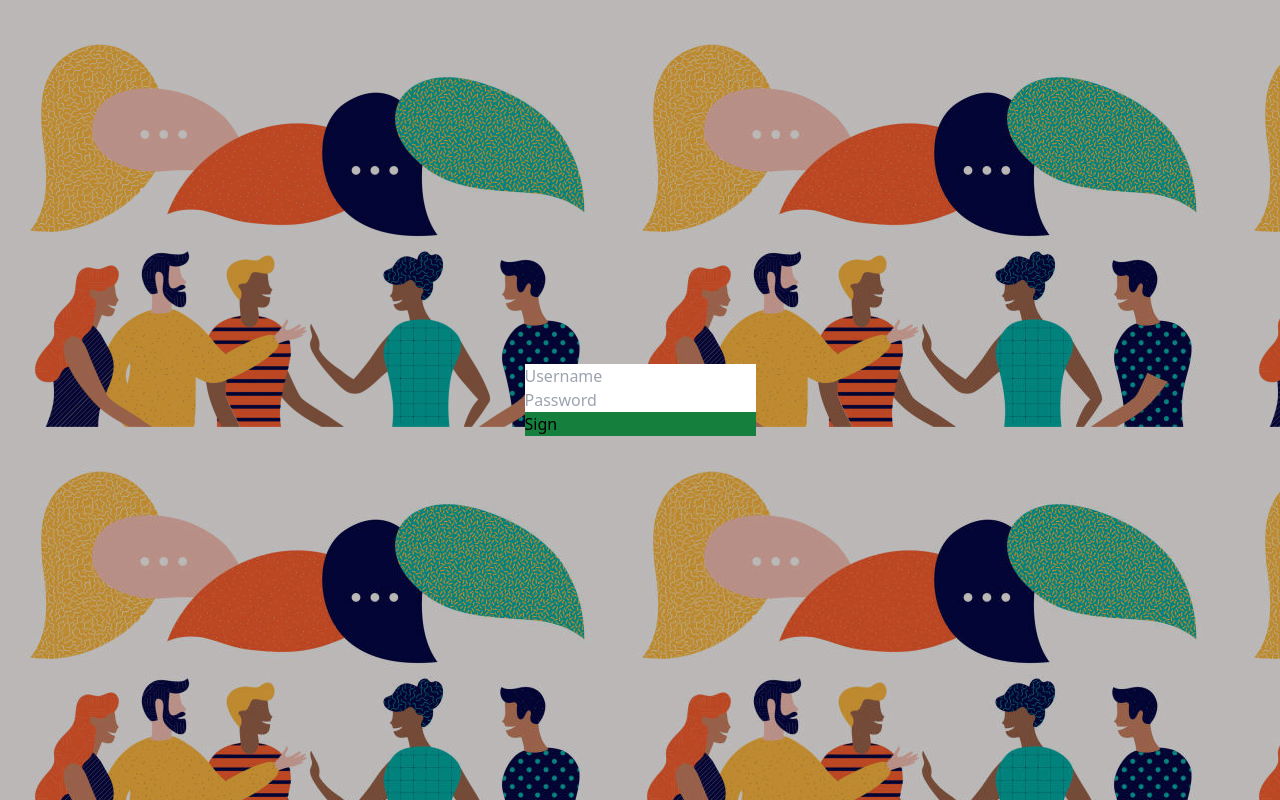
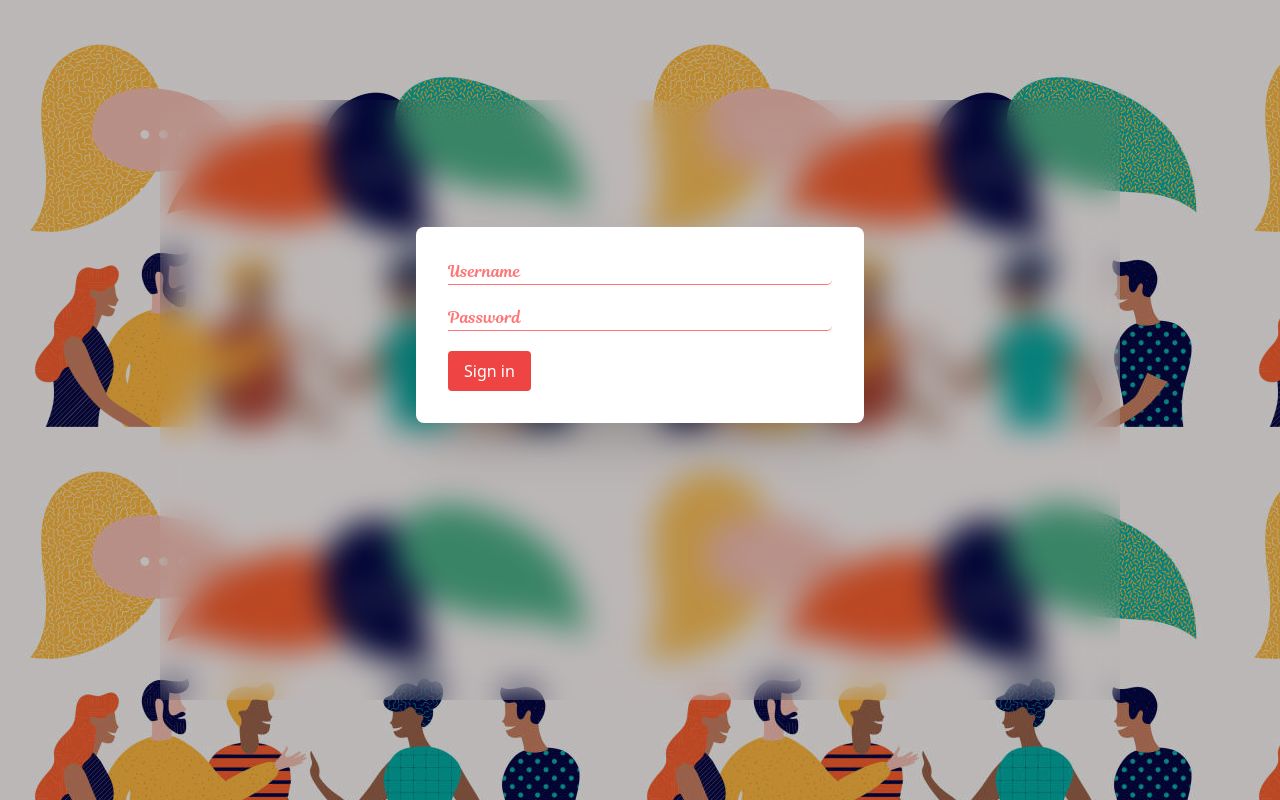
Before and after one commit to Stephen842/Afrex_chat, a Django app: page /login/ in a window 1280 px wide. Run offline with Django 5.2, Linux system fonts and the light colour scheme; style sheets or scripts are compiled from the project's sources.

Commit message:
spent my whole day trying to create a better UI, only to succeed in that by evening, used tailwindcss(for every part except styling the form) and CSS(To style the form input component)

```diff
--- a/Afrex/Chat/forms.py
+++ b/Afrex/Chat/forms.py
@@ -32,5 +32,17 @@ class RegistrationForm(UserCreationForm):
 
 
 class LoginForm(forms.Form):
-    username = forms.CharField(max_length=50, required=True)
-    password = forms.CharField(max_length=25, widget=forms.PasswordInput)
+    username = forms.CharField(
+        max_length=50,
+        required=True,
+        widget=forms.TextInput(
+            attrs={"class": "form-control", "placeholder": "Username"}
+        ),
+    )
+
+    password = forms.CharField(
+        max_length=25,
+        widget=forms.PasswordInput(
+            attrs={"class": "form-control", "placeholder": "Password"}
+        ),
+    )
--- /dev/null
+++ b/Afrex/Chat/static/style.css
@@ -0,0 +1,22 @@
+/* Including Magnolia Script font */
+@font-face {
+    font-family: 'Magnolia Script';
+    src: url('Magnolia-Script.otf') format('opentype');
+}
+
+.form-control{
+    width: 100%;
+    color: #333;
+    font-family: 'Magnolia Script', sans-serif;
+    background: transparent;
+    outline: none;
+    border: none;
+    border-bottom: 1px solid #ff7474;
+    border-bottom-right-radius: 5px;
+    border-color: #ff7474;
+}
+
+.form-control::placeholder {
+    color: #ff7474;
+    font-family: 'Magnolia Script', sans-serif;
+}
--- a/Afrex/Chat/templates/pages/signin.html
+++ b/Afrex/Chat/templates/pages/signin.html
@@ -9,11 +9,15 @@
         <meta name = 'description' content = 'Afrex Chat System connects users across Africa with real-time messaging, promoting collaboration and community engagement through simple registration, login, and messaging features.'>
         <meta name = 'robots' content = 'index, follow'>
         <meta name = 'keyword' content = 'Chat, Afrex, Chatapp, information, community, communication'>
+        <link rel="preconnect" href="https://fonts.googleapis.com">
+        <link rel="preconnect" href="https://fonts.gstatic.com" crossorigin>
+        <link href="https://fonts.googleapis.com/css2?family=Tangerine:wght@400;700&display=swap" rel="stylesheet">
         <link rel = 'stylesheet' href='https://unpkg.com/boxicons@2.1.4/css/boxicons.min.css'>
         <link rel = 'stylesheet' href='https://cdn.jsdelivr.net/npm/bootstrap-icons@1.11.3/font/bootstrap-icons.min.css'>
         <link href="https://cdn.jsdelivr.net/npm/tailwindcss@2.2.19/dist/tailwind.min.css" rel="stylesheet">
-        <!-- <link rel="stylesheet" href="{% static 'src/npx tailwindcss -i ./static/src/input.css -o ./static/src/output.cssoutput.css' %}"> -->
-        <link rel="stylesheet" href="{% static 'src/output.css' %}"> <!-- this line down to the 'end compress' is meant for tailwindcss functioning, cos i just finished installing on my local machines-->
+        <link rel="stylesheet" href="{% static 'src/npx tailwindcss -i ./static/src/input.css -o ./static/src/output.cssoutput.css' %}">
+        <link rel="stylesheet" href="{% static 'src/output.css' %}"> <!-- this line is meant for tailwindcss functioning, cos i just finished installing on my local machines-->
+        <link rel="stylesheet" href="{% static 'style.css' %}">
         <title> {{ title }}</title>
     </head>
 
@@ -22,19 +26,21 @@
             <div style="background-image: url(../../static/chat.jpg);">
                 <div class="absolute inset-0 bg-black opacity-25"></div> <!-- i added opacity to reduce the illumination coming from the background image -->
                 <div class="flex items-center justify-center h-screen">
-                    <div class = 'backdrop-blur-lg h-140 w-120 bg-green-700'>
-		                <form method = 'POST'>
-			                {% csrf_token %}
-                            <div>
-			                    <input type = 'text' id = '{{form.username}}' name = 'username' placeholder = 'Username'>
-                            </div>
-                            <div>
-                                <input type = 'password' id = '{{form.password}}' name = 'password' placeholder = 'Password'>
-                            </div>
-                            <div>
-			                    <input type = 'submit' value = 'Sign '/>
-                            </div>
-		                </form>
+                    <div class = 'backdrop-blur-lg h-3/4 w-3/4 bg-translucent-gray'>
+                        <div class = 'flex items-center justify-center h-3/4'>
+		                    <form method = 'POST' class='w-full max-w-md p-8 bg-white rounded-lg shadow-2xl'>
+			                    {% csrf_token %}
+                                <div class='mb-5 w-full'>
+			                        {{ form.username }}
+                                </div>
+                                <div class='mb-5 w-full'>
+                                    {{form.password}}
+                                </div>
+                                <div>
+			                        <input type = 'submit' class='bg-red-500 hover:bg-red-600 text-white font-magnolia cursor-pointer py-2 px-4 rounded' value = 'Sign in'/>
+                                </div>
+		                    </form>
+                        </div>
                     </div>
                 </div>
             </div>
```
Also changed, not shown: Afrex/Chat/static/Magnolia-Script.otf (added), Afrex/Chat/static/src/input.css (deleted).
